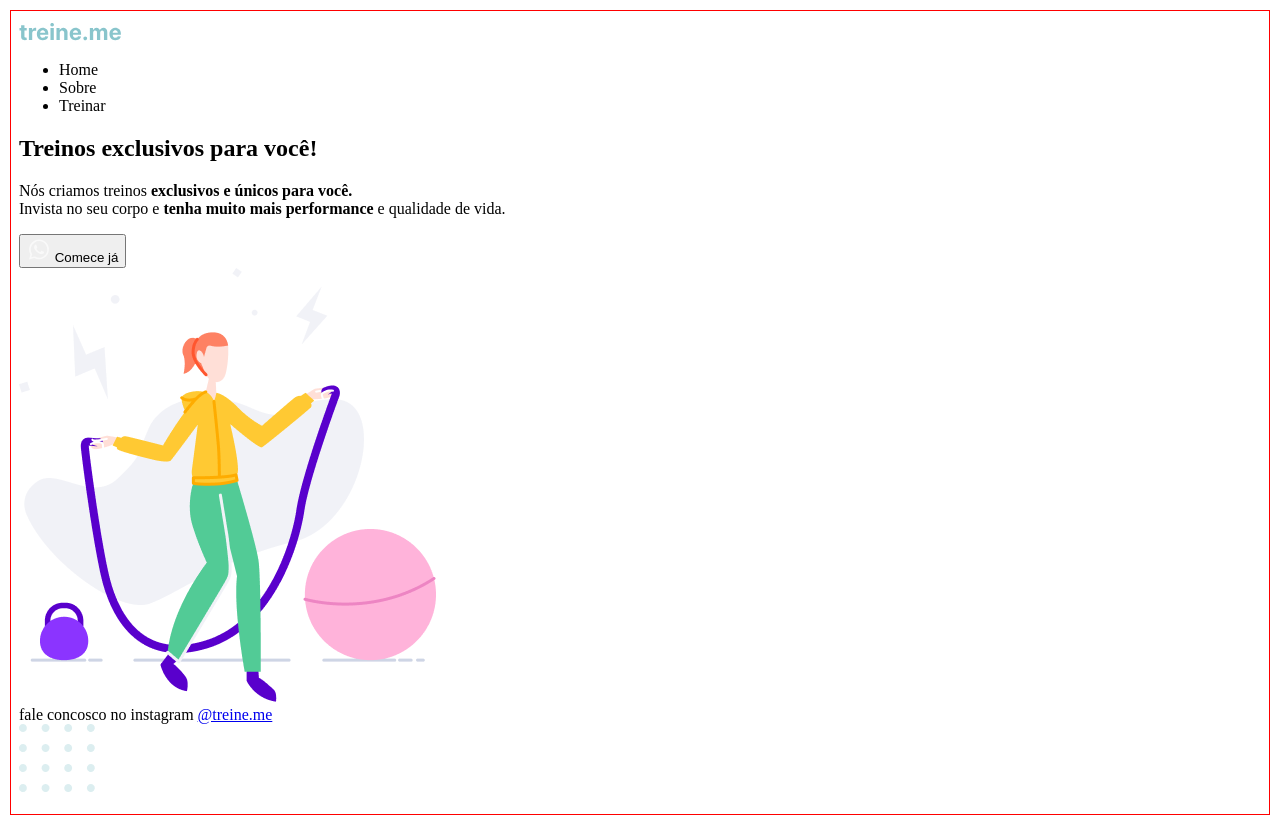
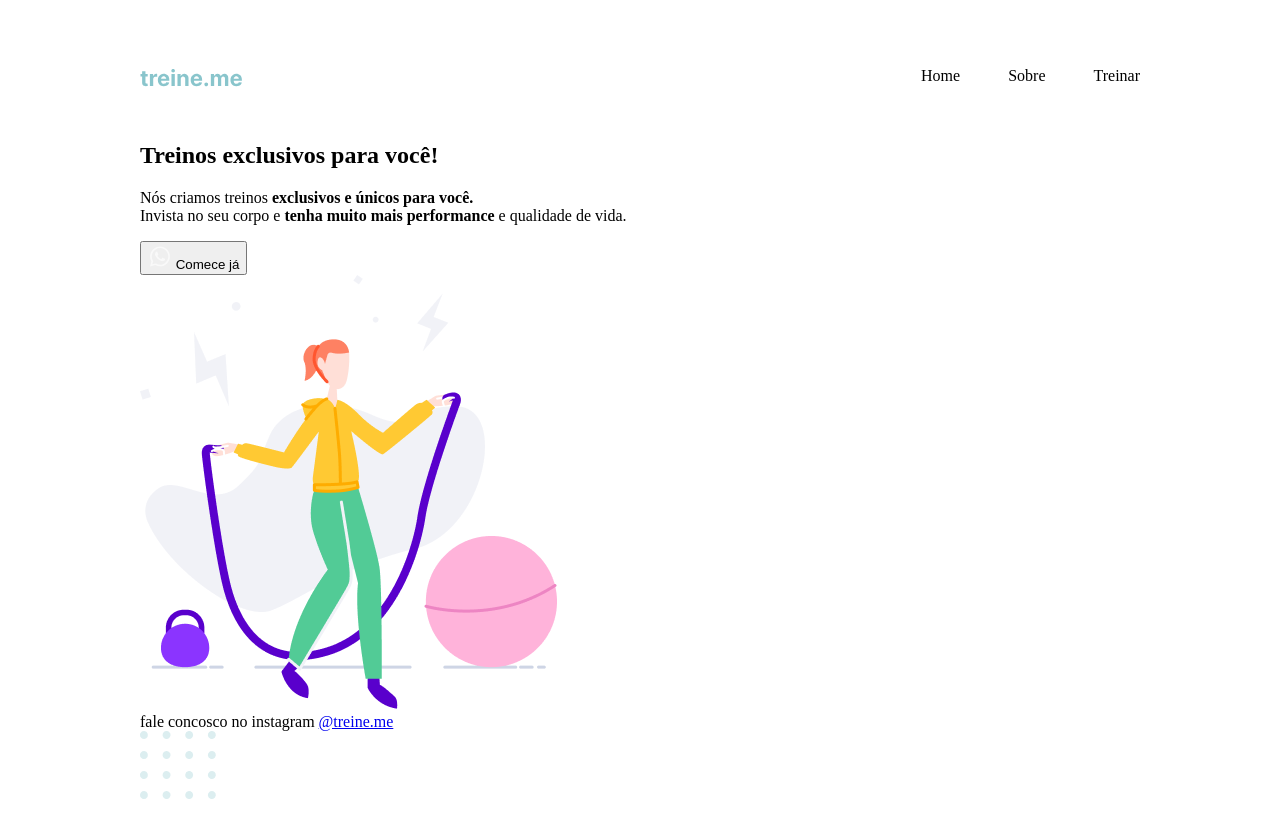
Before and after one commit to felipemadu13/rocketseat, a plain HTML site: page Explorer/stage_02/stg02_projeto_02/index.html in a window 1280 px wide. Drawn offline with Linux system fonts and the light colour scheme.

Commit message:
projeto 02

```diff
--- a/Explorer/stage_02/stg02_projeto_02/style.css
+++ b/Explorer/stage_02/stg02_projeto_02/style.css
@@ -3,7 +3,21 @@
 }
 
 .page {
-  border: 1px solid red;
-  padding: 8px;
-  margin: 10px;
+  width: 1000px;
+  margin: 65px auto 0;
 }
+
+header {
+  display: flex;
+  justify-content: space-between;
+  align-items: center;
+  margin-bottom: 55px;
+}
+
+ul {
+  list-style: none;
+  display: flex;
+  gap: 48px;
+  margin: 0;
+  padding: 0;
+}
```
